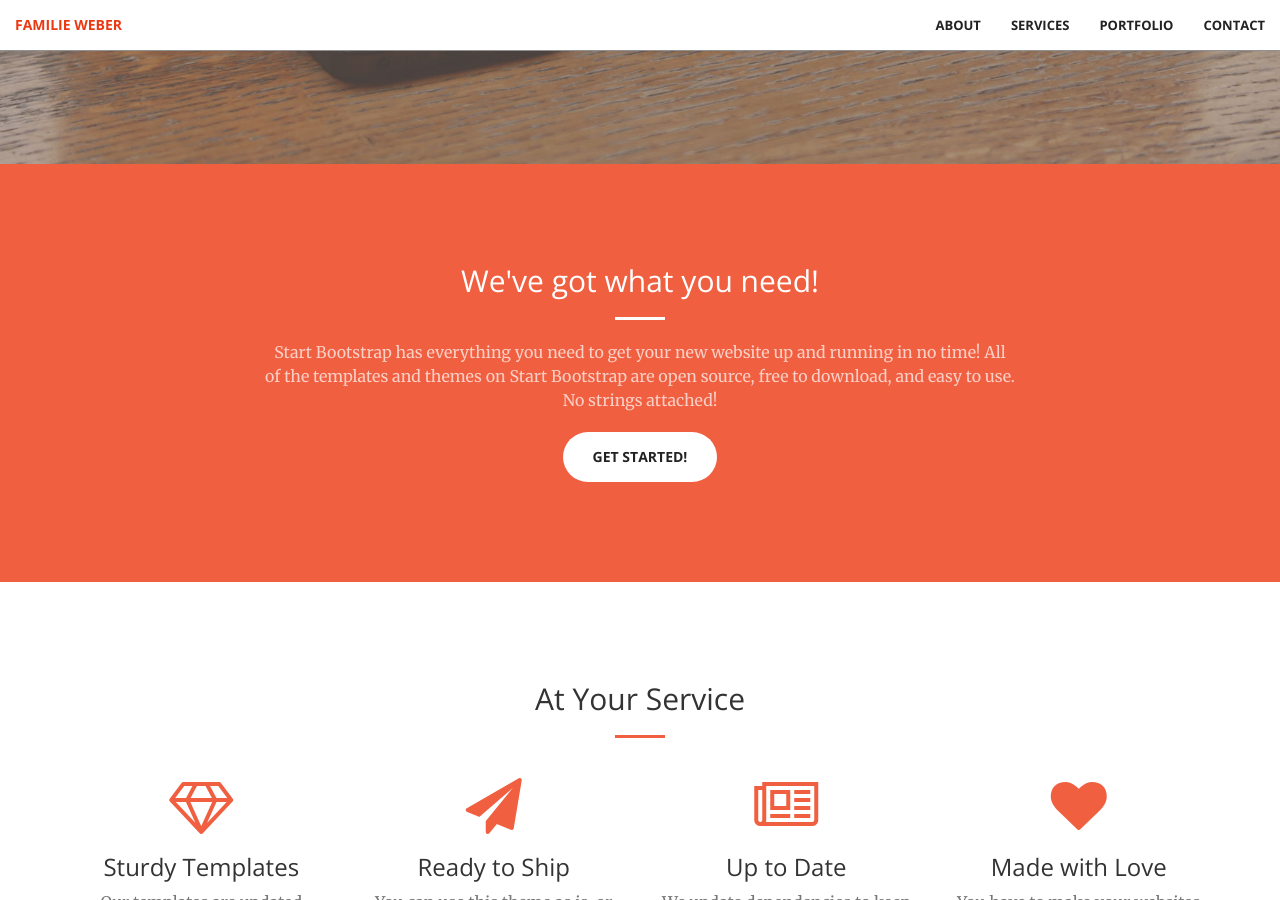
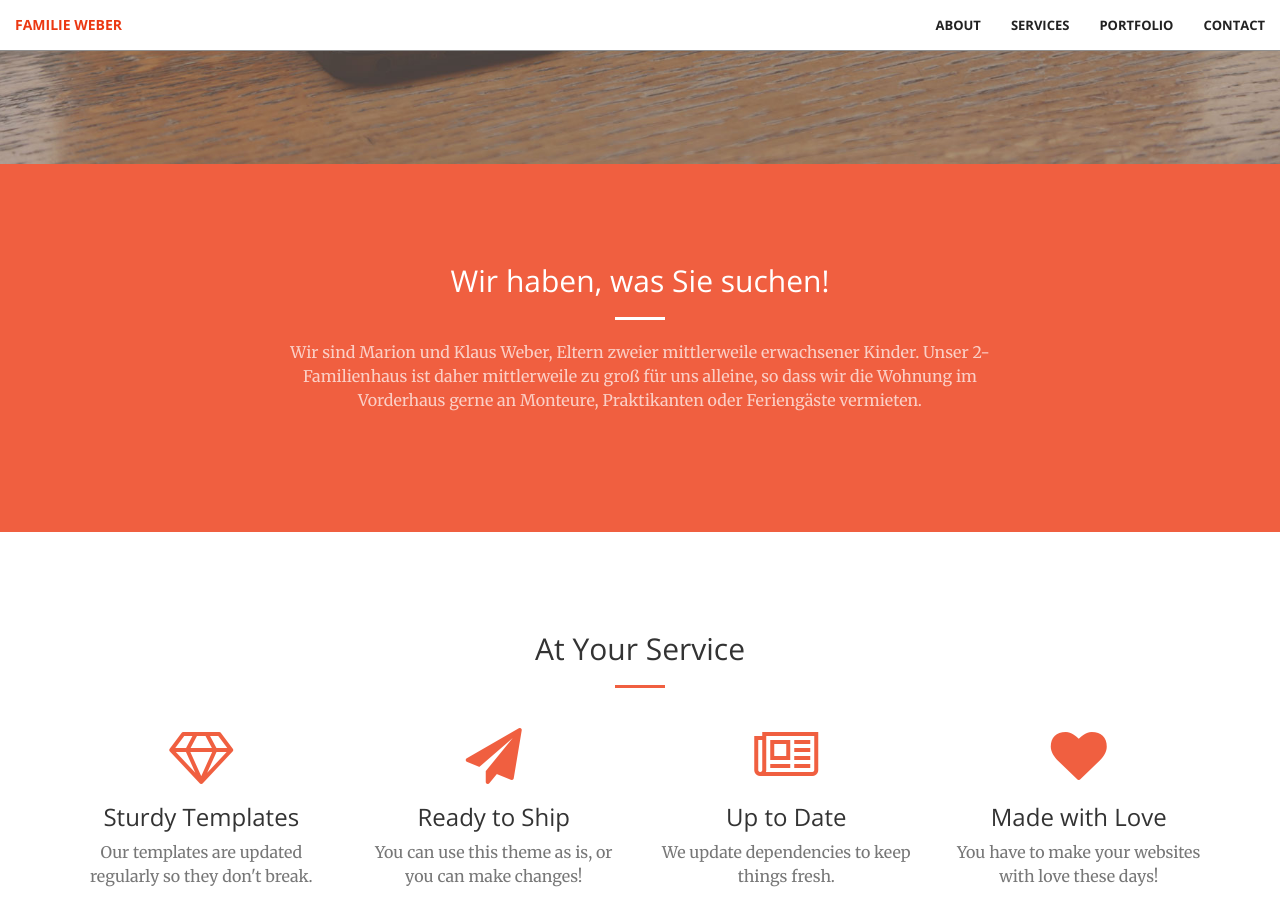
Before and after one commit to piaweber/Ferienwohnung-Dettenheim, a Jekyll site: the page built from index.html, in a window 1280 px wide and 900 px high, scrolled down 736 px. Built offline with Jekyll 4.4.1, drawn with Linux system fonts in a browser that asks for light colours.

Commit message:
Update call-to-action.html

```diff
--- a/_includes/call-to-action.html
+++ b/_includes/call-to-action.html
@@ -2,10 +2,14 @@
     <div class="container">
         <div class="row">
             <div class="col-lg-8 col-lg-offset-2 text-center">
-                <h2 class="section-heading">We've got what you need!</h2>
+                <h2 class="section-heading">Wir haben, was Sie suchen!</h2>
                 <hr class="light">
-                <p class="text-faded">Start Bootstrap has everything you need to get your new website up and running in no time! All of the templates and themes on Start Bootstrap are open source, free to download, and easy to use. No strings attached!</p>
-                <a href="#" class="btn btn-default btn-xl">Get Started!</a>
+                <p class="text-faded">Wir sind Marion und Klaus Weber, Eltern zweier mittlerweile erwachsener Kinder.
+                    Unser 2-Familienhaus ist daher mittlerweile zu groß für uns alleine,
+                    so dass wir die Wohnung im Vorderhaus gerne an Monteure, Praktikanten oder Feriengäste vermieten.
+
+                </p>
+
             </div>
         </div>
     </div>
```
